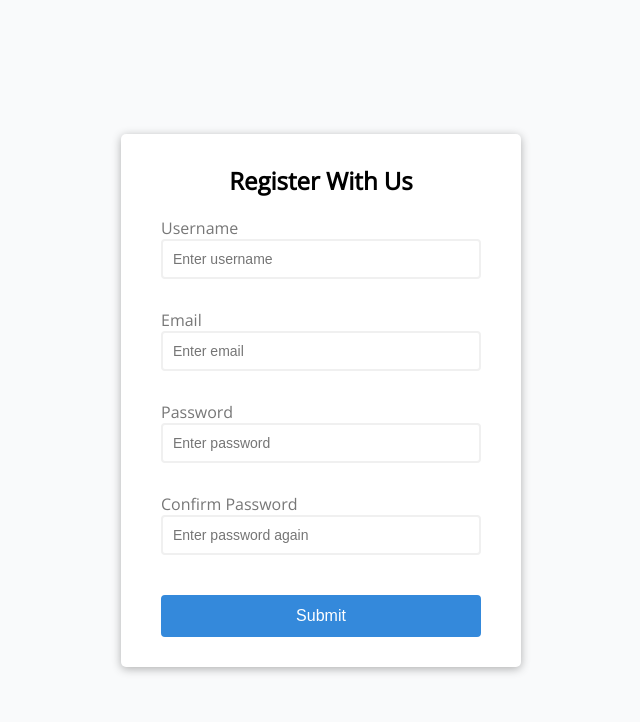
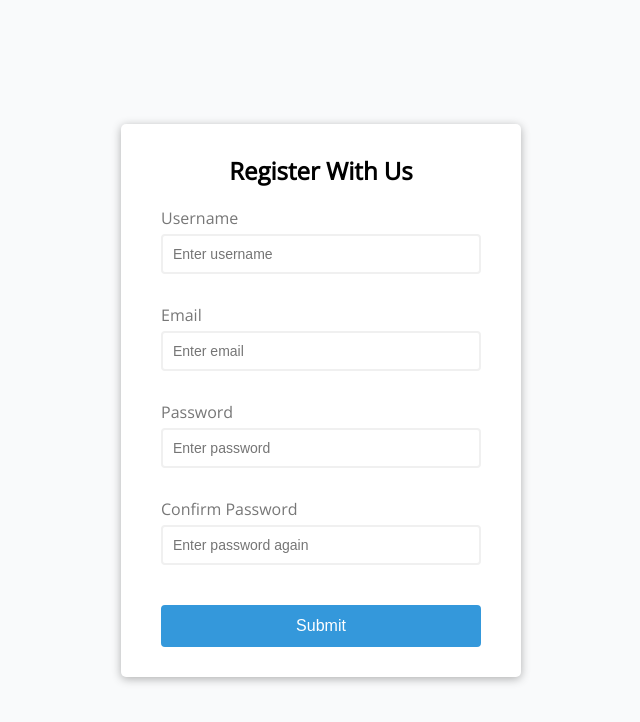
Before and after one commit to naeem1145/form-validator, a plain HTML site: page index.html in a window 1280 px wide. Shown: the whole page, without its empty margins (319-959 px from the left). Drawn offline with nearby package versions, Linux system fonts and the light colour scheme.

Commit message:
Update style.css

```diff
--- a/style.css
+++ b/style.css
@@ -1,44 +1,52 @@
-@import url("https://fonts.googleapis.com/css2?family=Open+Sans:wght@300&display=swap");
+@import url('https://fonts.googleapis.com/css?family=Open+Sans&display=swap');
 
 :root {
   --success-color: #2ecc71;
   --error-color: #e74c3c;
 }
+
 * {
   box-sizing: border-box;
 }
 
 body {
   background-color: #f9fafb;
-  font-family: "Open Sans", sans-serif;
+  font-family: 'Open Sans', sans-serif;
   display: flex;
   align-items: center;
   justify-content: center;
   min-height: 100vh;
   margin: 0;
 }
+
 .container {
-  background-color: white;
+  background-color: #fff;
   border-radius: 5px;
   box-shadow: 0 2px 10px rgba(0, 0, 0, 0.3);
   width: 400px;
 }
+
 h2 {
   text-align: center;
   margin: 0 0 20px;
 }
+
 .form {
   padding: 30px 40px;
 }
+
 .form-control {
   margin-bottom: 10px;
   padding-bottom: 20px;
   position: relative;
 }
+
 .form-control label {
   color: #777;
   display: block;
+  margin-bottom: 5px;
 }
+
 .form-control input {
   border: 2px solid #f0f0f0;
   border-radius: 4px;
@@ -47,13 +55,16 @@ h2 {
   padding: 10px;
   font-size: 14px;
 }
+
 .form-control input:focus {
   outline: 0;
   border-color: #777;
 }
+
 .form-control.success input {
   border-color: var(--success-color);
 }
+
 .form-control.error input {
   border-color: var(--error-color);
 }
@@ -64,16 +75,16 @@ h2 {
   bottom: 0;
   left: 0;
   visibility: hidden;
-  display: none;
 }
+
 .form-control.error small {
   visibility: visible;
 }
 
 .form button {
   cursor: pointer;
-  background-color: #3489db;
-  border: 2px solid #3489db;
+  background-color: #3498db;
+  border: 2px solid #3498db;
   border-radius: 4px;
   color: #fff;
   display: block;
```
